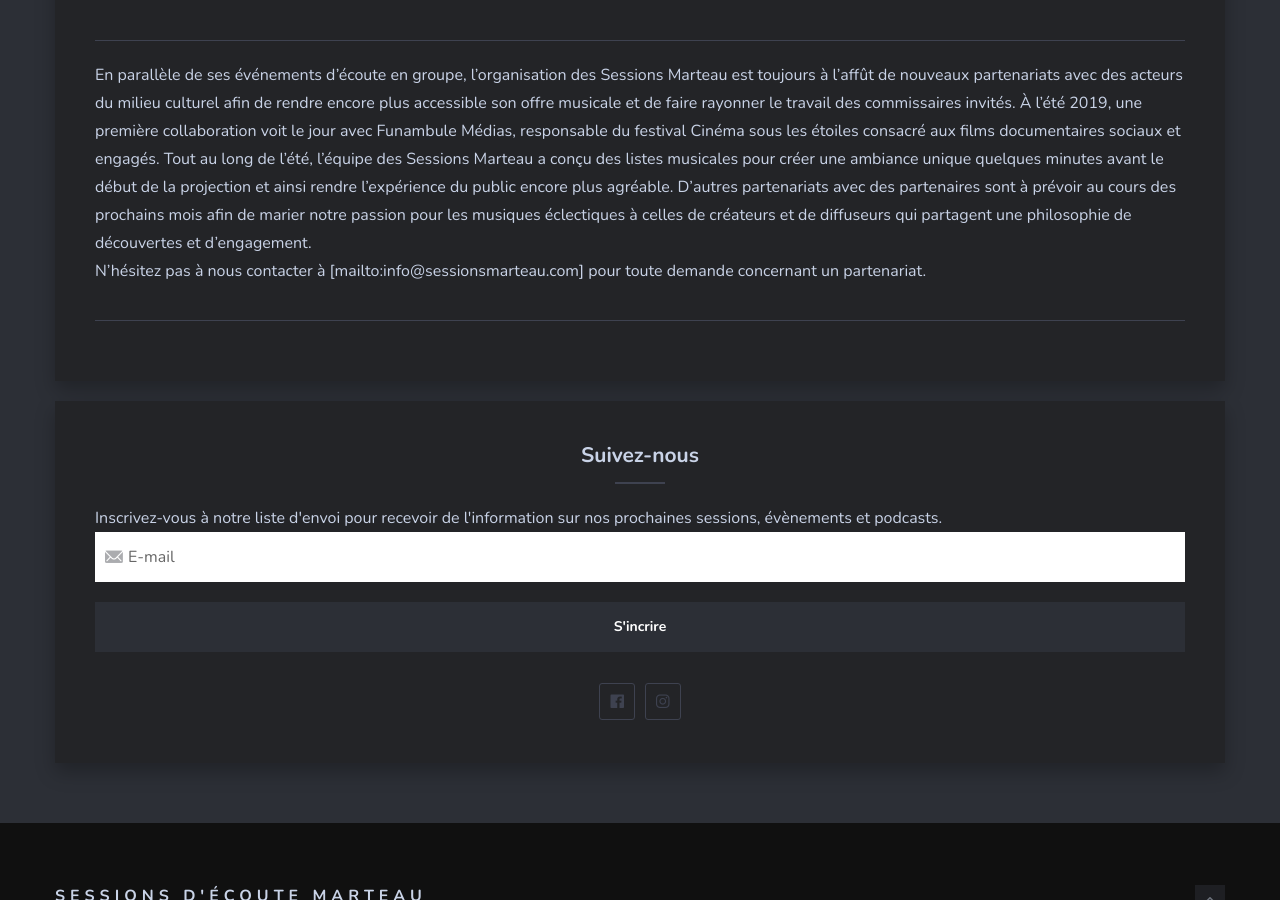
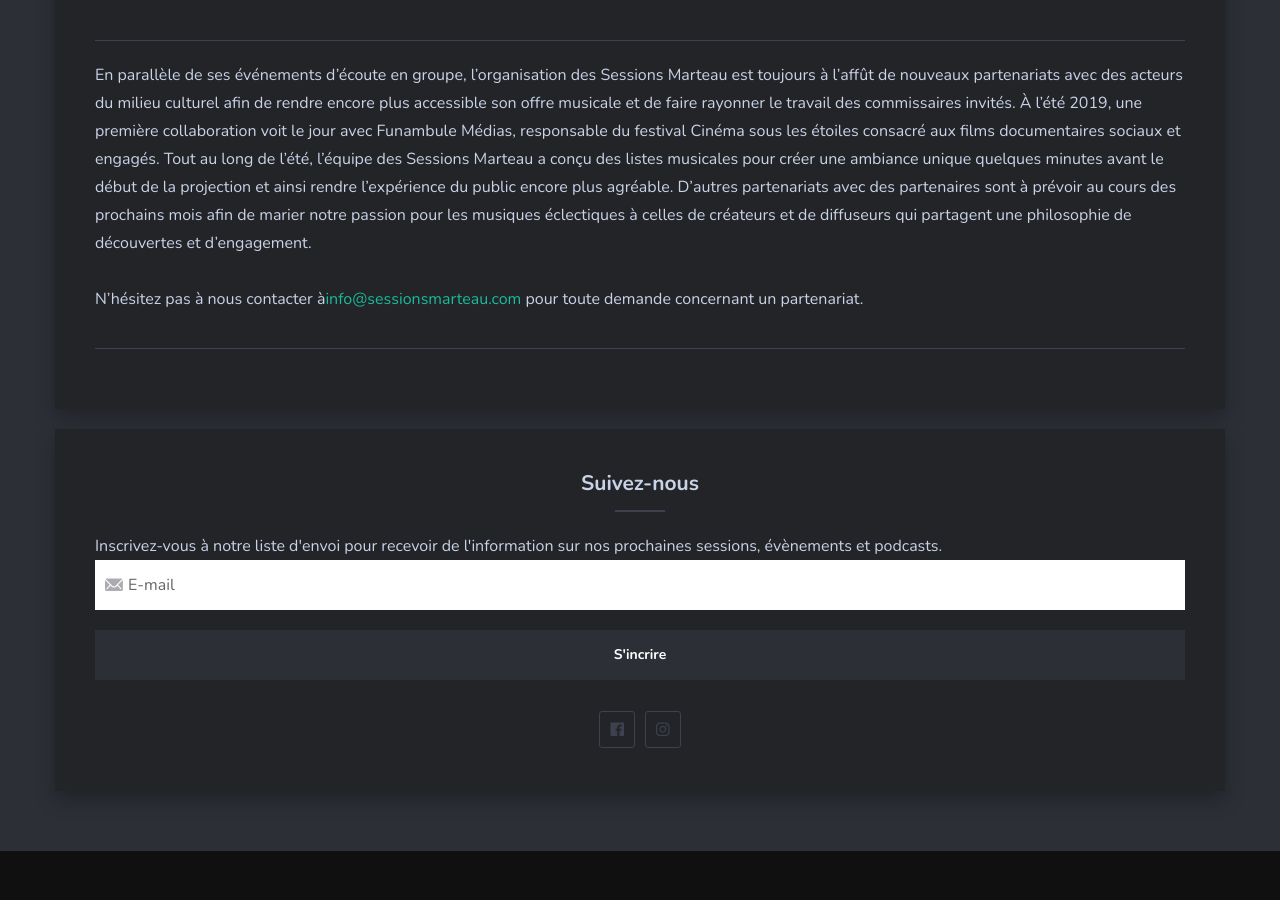
Before and after one commit to sessions-marteau/sessions-marteau-2.github.io, a Jekyll site: the page built from _posts/2018-08-23-partenariats.md, in a window 1280 px wide and 900 px high, scrolled down 858 px. Built offline with Jekyll 4.4.1, drawn with Linux system fonts in a browser that asks for light colours; nearby versions of some CDN libraries.

Commit message:
Update 2018-08-23-partenariats.md

```diff
--- a/_posts/2018-08-23-partenariats.md
+++ b/_posts/2018-08-23-partenariats.md
@@ -9,4 +9,5 @@ En parallèle de ses événements d'écoute en groupe, l'organisation des Sessio
 À l'été 2019, une première collaboration voit le jour avec Funambule Médias, responsable du festival Cinéma sous les étoiles consacré aux films documentaires sociaux et engagés. Tout au long de l'été, l'équipe des Sessions Marteau a conçu des listes musicales pour créer une ambiance unique quelques minutes avant le début de la projection et ainsi rendre l'expérience du public encore plus agréable.
 D'autres partenariats avec des partenaires sont à prévoir au cours des prochains mois afin de marier notre passion pour les musiques éclectiques à celles de créateurs et de diffuseurs qui partagent une philosophie de découvertes et d'engagement.
 <br>
-N'hésitez pas à nous contacter à [mailto:info@sessionsmarteau.com] pour toute demande concernant un partenariat.
+<br>
+N'hésitez pas à nous contacter à<a href="mailto:info@sessionsmarteau.com">info@sessionsmarteau.com</a> pour toute demande concernant un partenariat.
```
